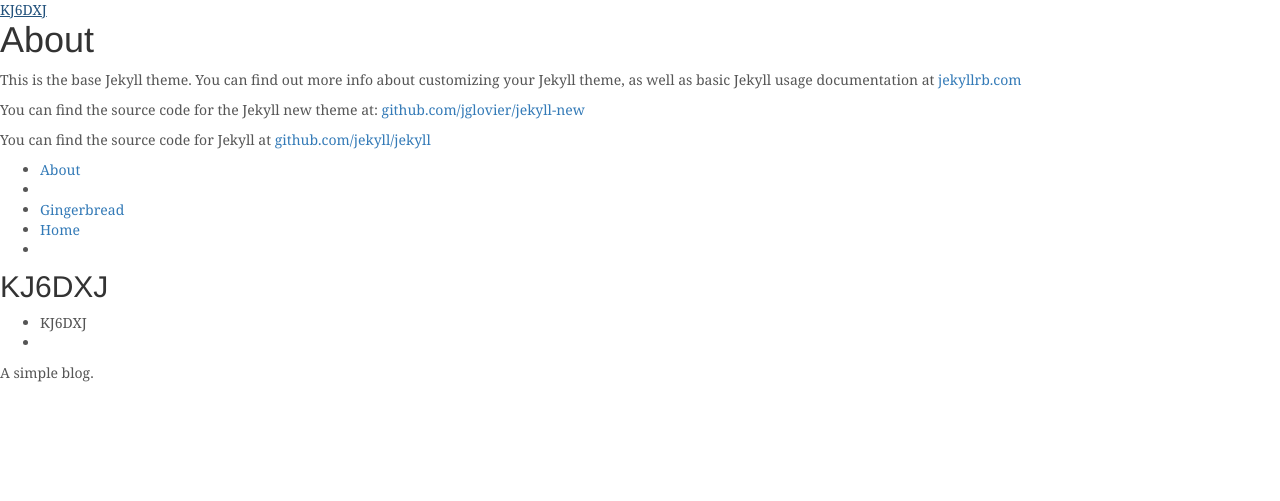
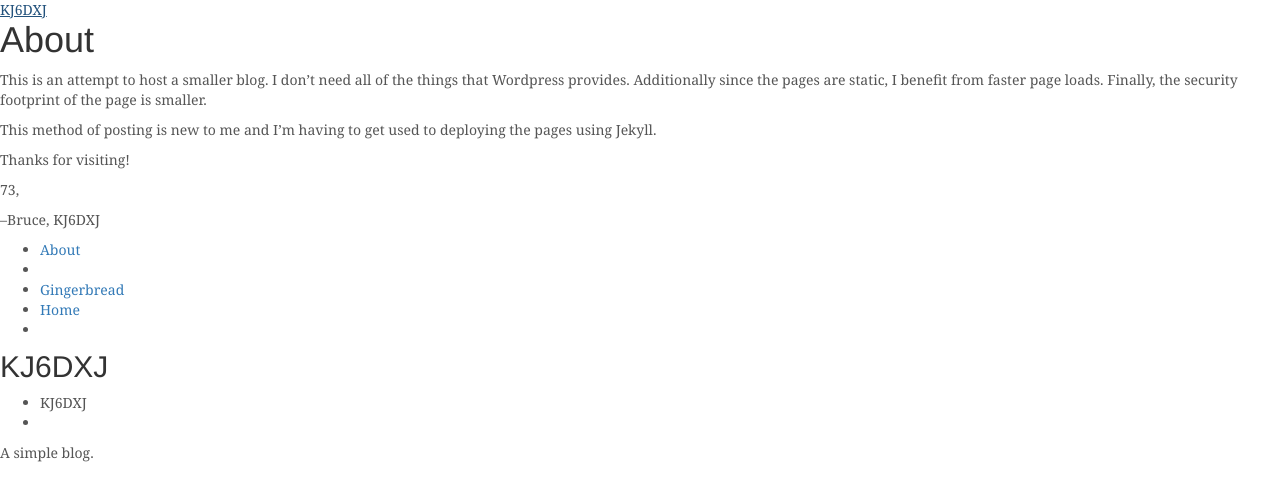
Before and after one commit to EmpNorton/drunken-avenger, a Jekyll site: the page built from about.md, in a window 1280 px wide. Shown: the top 501 px of the page. Built offline with Jekyll 4.4.1, drawn with Linux system fonts in a browser that asks for light colours; nearby versions of some CDN libraries; Markdown is read by kramdown in place of the engine named in the settings.

Commit message:
Customized about page

```diff
--- a/about.md
+++ b/about.md
@@ -3,9 +3,17 @@ layout: page
 title: About
 permalink: /about/
 ---
+This is an attempt to host a smaller blog. I don't need all of the
+things that Wordpress provides. Additionally since the pages are static,
+I benefit from faster page loads. Finally, the security footprint of
+the page is smaller.
 
-This is the base Jekyll theme. You can find out more info about customizing your Jekyll theme, as well as basic Jekyll usage documentation at [jekyllrb.com](http://jekyllrb.com/)
+This method of posting is new to me and I'm having to get used to
+deploying the pages using Jekyll.
 
-You can find the source code for the Jekyll new theme at: [github.com/jglovier/jekyll-new](https://github.com/jglovier/jekyll-new)
+Thanks for visiting!
 
-You can find the source code for Jekyll at [github.com/jekyll/jekyll](https://github.com/jekyll/jekyll)
+
+73,
+
+--Bruce, KJ6DXJ
```
